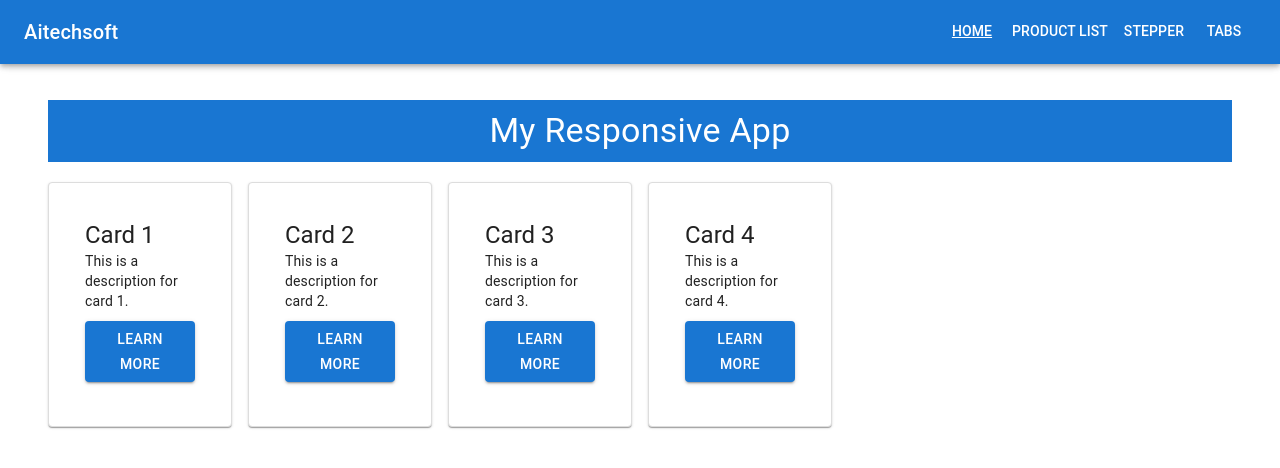
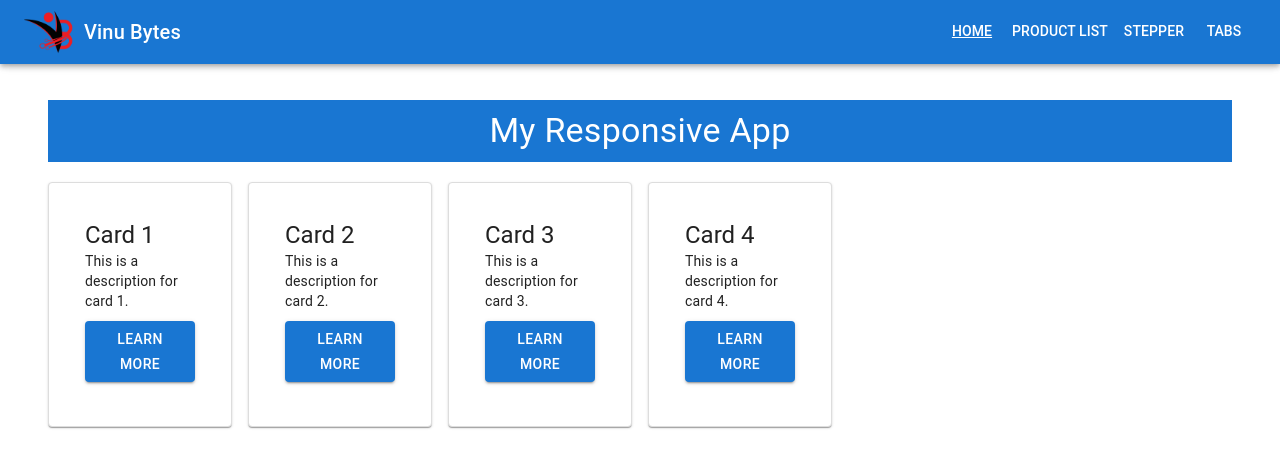
Before and after one commit to findvinu/Aitechsoft, a React (Create React App) app: page /#/ in a window 1280 px wide. Shown: the top 468 px of the page. Built offline with nearby package versions, Linux system fonts and the light colour scheme.

Commit message:
new code push

```diff
--- a/src/components/Layout/Header.js
+++ b/src/components/Layout/Header.js
@@ -1,5 +1,6 @@
 import { AppBar, Typography, Toolbar, Button, Box } from "@mui/material/";
 import { NavLink } from "react-router-dom";
+import Logo from "../../assets/images/vinuBytes.png";
 
 const navItems = [
   { name: "Home", link: "/" },
@@ -16,8 +17,10 @@ const Header = () => {
           variant="h6"
           component="div"
           sx={{ flexGrow: 1, display: { xs: "none", sm: "block" } }}
+          className="logoWrapper"
         >
-          Aitechsoft
+          <img src={Logo} alt="vinu bytes" className="logo-img" />
+          Vinu Bytes
         </Typography>
         <Box sx={{ display: { xs: "none", sm: "block" } }}>
           {navItems.map((item, key) => (
--- a/src/index.css
+++ b/src/index.css
@@ -36,3 +36,12 @@
 .nav a.active{
   text-decoration: underline
 }
+
+.logoWrapper{
+  display: flex !important;
+  align-items: center;
+}
+.logo-img{
+  width: 50px;
+  margin-right: 10px
+}
--- a/src/pages/products/AddRowComponent.js
+++ b/src/pages/products/AddRowComponent.js
@@ -1,13 +1,16 @@
 import { TextField, TableCell, TableRow } from "@mui/material";
 import { useState } from "react";
-import { useDispatch } from "react-redux";
+import { useDispatch, useSelector } from "react-redux";
 import { addRow } from "../../store/slices/gridSlice";
 import { ButtonComponent as Button } from "../../components/";
 
-const AddRowComponent = ({ lastProductItemId, openAddRowModal }) => {
+const AddRowComponent = ({ openAddRowModal }) => {
   const dispatch = useDispatch();
+  const data = useSelector((state) => state.grid.data);
+  const lastProductItemId = data.data.length;
+
   const [rowData, setRowData] = useState({
-    product_id: lastProductItemId,
+    product_id: lastProductItemId + 1,
     product_name: "",
     sales_count: "",
     sale_month: "",
@@ -60,7 +63,7 @@ const AddRowComponent = ({ lastProductItemId, openAddRowModal }) => {
 
   return (
     <TableRow sx={{ display: { xs: "none", md: "block" } }}>
-      <TableCell>
+      {/* <TableCell>
         <TextField
           name="product_id"
           label="Product ID"
@@ -68,7 +71,7 @@ const AddRowComponent = ({ lastProductItemId, openAddRowModal }) => {
           onChange={rowChangeHandler}
           size="small"
         />
-      </TableCell>
+      </TableCell> */}
       <TableCell>
         <TextField
           name="product_name"
--- a/src/pages/products/GridTable.js
+++ b/src/pages/products/GridTable.js
@@ -73,13 +73,15 @@ const GridTable = () => {
   };
 
   const handleRowSave = (newRow) => {
-    if (newRow.id) {
+    /* if (newRow.id) {
       dispatch(updateRow(newRow));
     } else {
       newRow.id = generateProductId(gridData);
       dispatch(addRow(newRow));
-    }
+    } */
+    dispatch(updateRow({ id: newRow.product_id, newData: newRow }));
     setModalOpen(false);
+    return newRow;
   };
 
   const openAddRowModal = () => {
--- a/src/store/slices/gridSlice.js
+++ b/src/store/slices/gridSlice.js
@@ -38,6 +38,7 @@ const gridSlice = createSlice({
     },
     addRow(state, action) {
       state.data.data.push(action.payload);
+      console.log("addRow", action);
     },
     updateRow(state, action) {
       const { id, newData } = action.payload;
```
Also changed, not shown: src/assets/images/vinuBytes.png (added).
